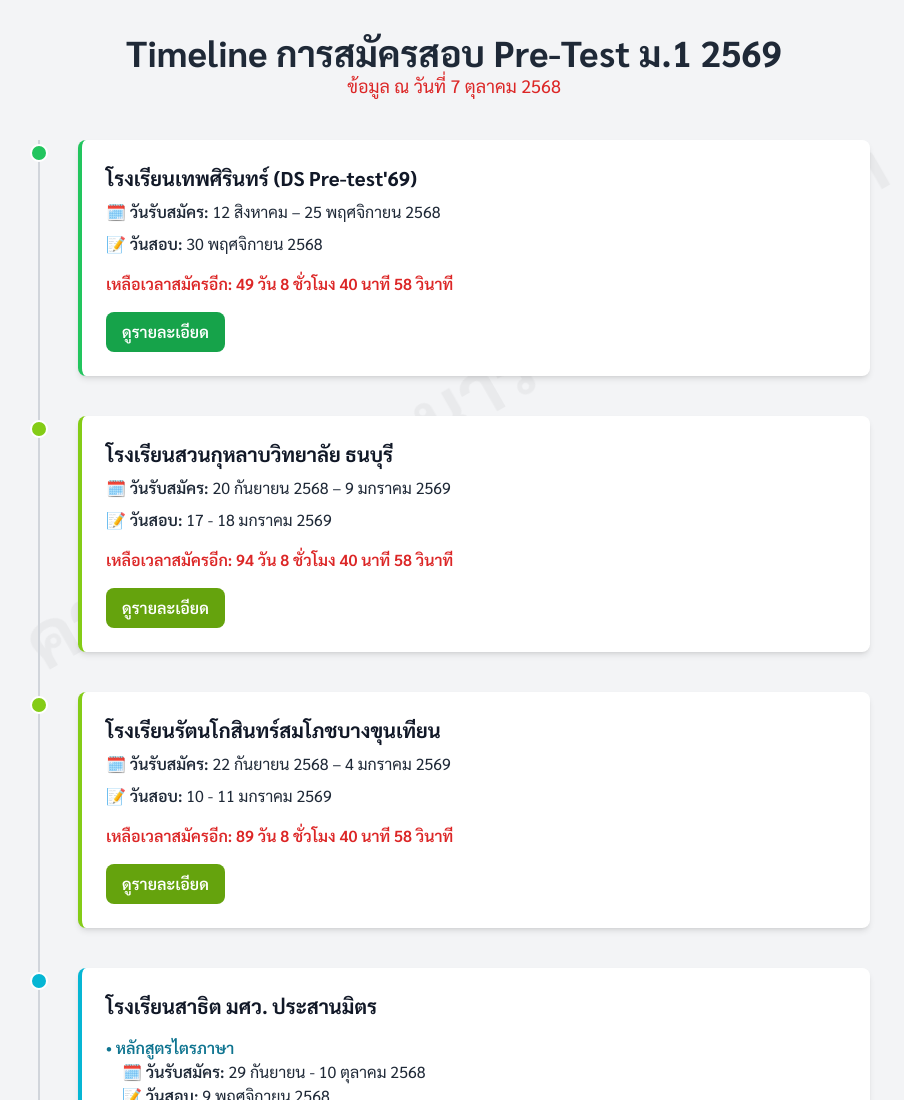
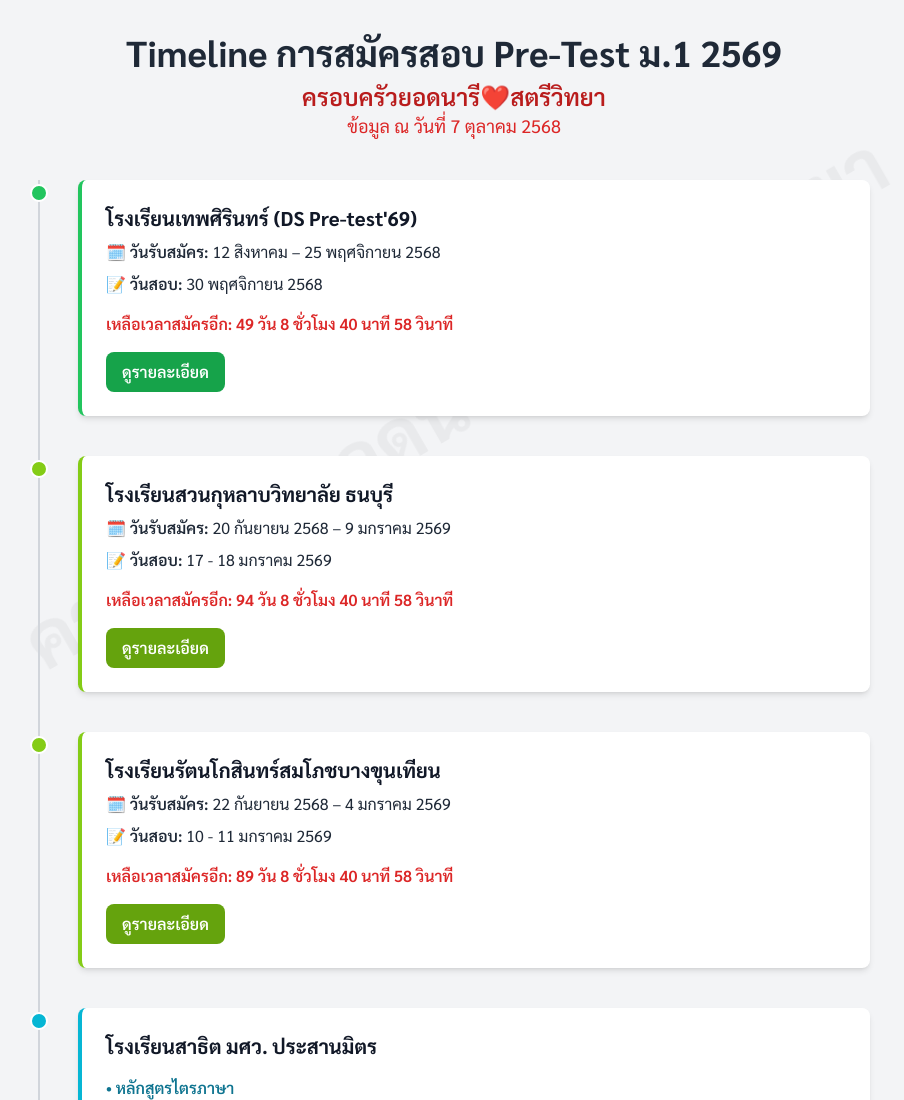
Before and after one commit to Yodnaree-Family/Pre-test-2569, a plain HTML site: page index.html in a window 1280 px wide. Shown: the top 1100 px of the page, without its empty margins (186-1090 px from the left). Drawn offline with nearby package versions, Linux system fonts and the light colour scheme.

Commit message:
index.html

```diff
--- a/index.html
+++ b/index.html
@@ -60,6 +60,7 @@
     <div class="container mx-auto p-4 md:p-8 max-w-4xl">
         <header class="text-center mb-10">
             <h1 class="text-3xl md:text-4xl font-bold text-gray-800">Timeline การสมัครสอบ Pre-Test ม.1 2569</h1>
+			<h2 class="text-2xl font-semibold text-red-700 mt-2">ครอบครัวยอดนารี❤️สตรีวิทยา</h2>
             <p class="text-lg text-red-600">ข้อมูล ณ วันที่ 7 ตุลาคม 2568 </p>
         </header>
 
```
